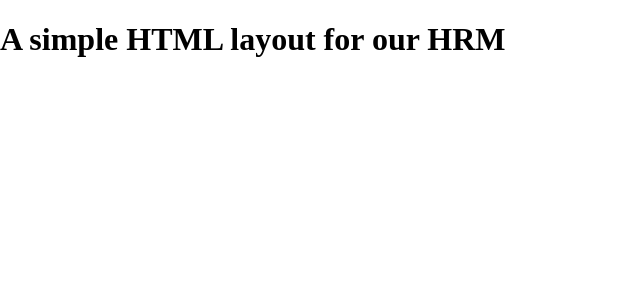
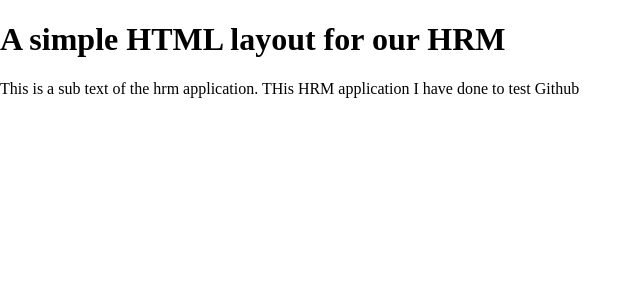
Before and after one commit to nanda-bishakha/hrm, a PHP site: page / in a window 1280 px wide. Shown: the top 300 px of the page, without its empty margins (0-642 px from the left). Run offline with PHP 8.4, Linux system fonts and the light colour scheme.

Commit message:
Added a <p> tag sub text

```diff
--- a/index.php
+++ b/index.php
@@ -13,6 +13,7 @@
 				<div class="row">
 					<div class="col-lg-12 col-md-12 text-center">
 						<h1>A simple HTML layout for our HRM</h1>
+						<p>This is a sub text of the hrm application. THis HRM application I have done to test Github</p>
 					</div>
 				</div>
 			</div>
```
